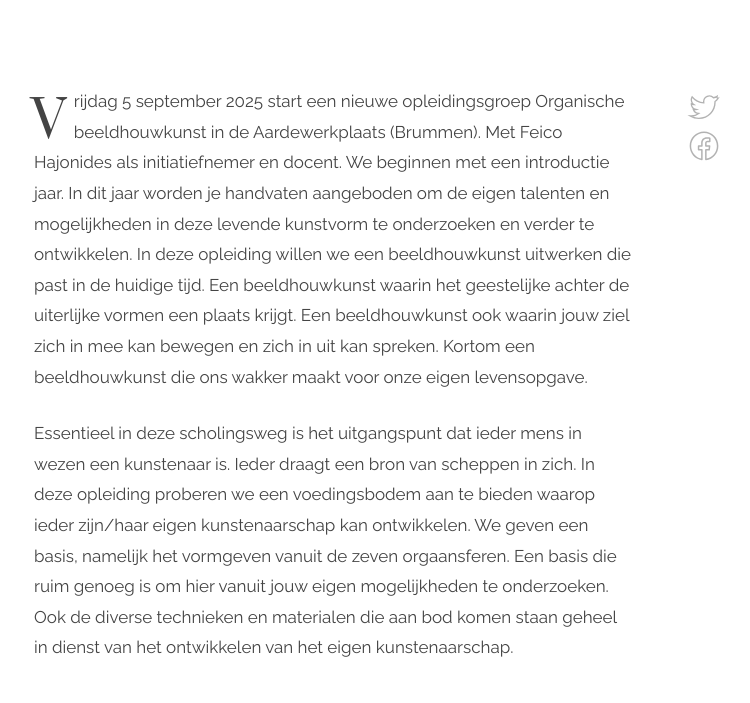
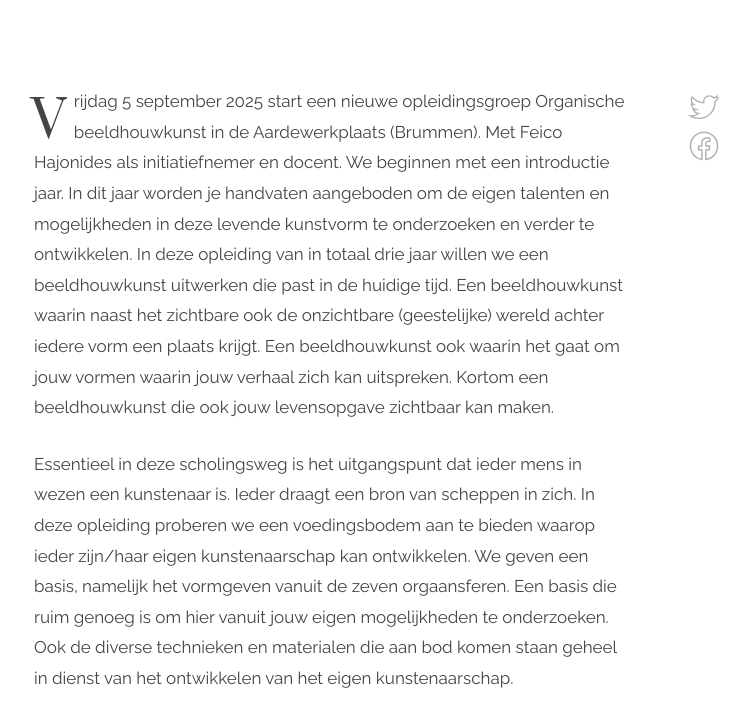
Before and after one commit to feicohajonides2020/feicohajonides2020.github.io, a Jekyll site: the page built from _posts/2019-09-03- Opleiding Organische Beeldhouwkunst.md, in a window 1280 px wide and 900 px high, scrolled down 640 px, cut to the strip 173-876 px from the top of the window. Shown: the whole strip, without its empty margins (306-1056 px from the left). Built offline with Jekyll 4.4.1, drawn with Linux system fonts in a browser that asks for light colours.

Commit message:
Update 2019-09-03- Opleiding Organische Beeldhouwkunst.md

```diff
--- a/_posts/2019-09-03- Opleiding Organische Beeldhouwkunst.md
+++ b/_posts/2019-09-03- Opleiding Organische Beeldhouwkunst.md
@@ -10,7 +10,8 @@
 
 
 
-Vrijdag 5 september 2025 start een nieuwe opleidingsgroep Organische beeldhouwkunst in de Aardewerkplaats (Brummen). Met Feico Hajonides als initiatiefnemer en docent. We beginnen met een introductie jaar. In dit jaar worden je handvaten aangeboden om de eigen talenten en mogelijkheden in deze levende kunstvorm te onderzoeken en verder te ontwikkelen. In deze opleiding willen we een beeldhouwkunst uitwerken die past in de huidige tijd. Een beeldhouwkunst waarin het geestelijke achter de uiterlijke vormen een plaats krijgt. Een beeldhouwkunst ook waarin jouw ziel zich in mee kan bewegen en zich in uit kan spreken. Kortom een beeldhouwkunst die ons wakker maakt voor onze eigen levensopgave.
+Vrijdag 5 september 2025 start een nieuwe opleidingsgroep Organische beeldhouwkunst in de Aardewerkplaats (Brummen). Met Feico Hajonides als initiatiefnemer en docent.
+We beginnen met een introductie jaar. In dit jaar worden je handvaten aangeboden om de eigen talenten en mogelijkheden in deze levende kunstvorm te onderzoeken en verder te ontwikkelen. In deze opleiding van in totaal drie jaar willen we een beeldhouwkunst uitwerken die past in de huidige tijd. Een beeldhouwkunst waarin naast het zichtbare ook de onzichtbare (geestelijke) wereld achter iedere vorm een plaats krijgt. Een beeldhouwkunst ook waarin het gaat om jouw vormen waarin jouw verhaal zich kan uitspreken. Kortom een beeldhouwkunst die ook jouw levensopgave zichtbaar kan maken.
 
 Essentieel in deze scholingsweg is het uitgangspunt dat ieder mens in wezen een kunstenaar is. Ieder draagt een bron van scheppen in zich. In deze opleiding proberen we een voedingsbodem aan te bieden waarop ieder zijn/haar eigen kunstenaarschap kan ontwikkelen. We geven een basis, namelijk het vormgeven vanuit de zeven orgaansferen. Een basis die ruim genoeg is om hier vanuit jouw eigen mogelijkheden te onderzoeken. Ook de diverse technieken en materialen die aan bod komen staan geheel in dienst van het ontwikkelen van het eigen kunstenaarschap.
 
```
